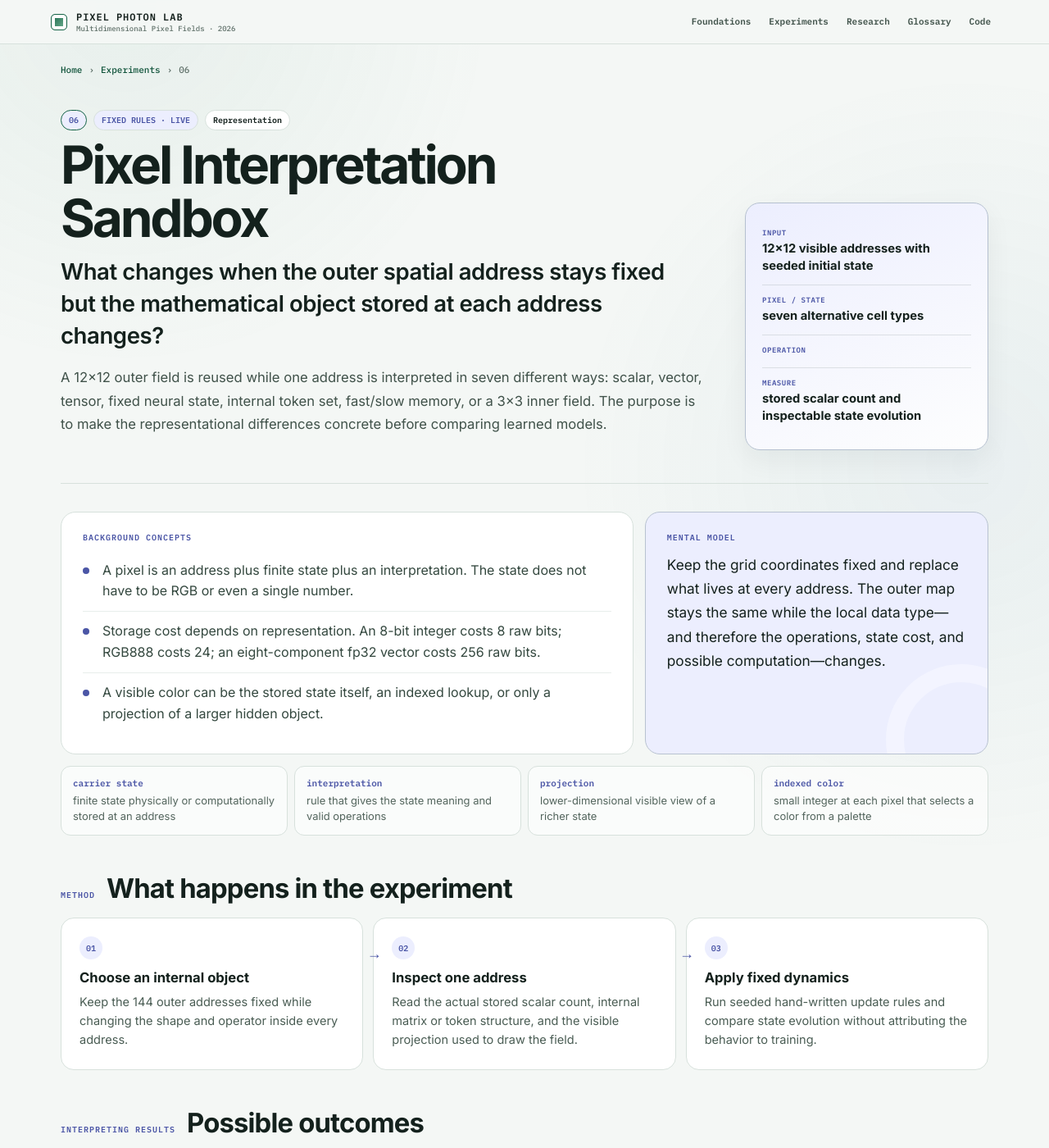
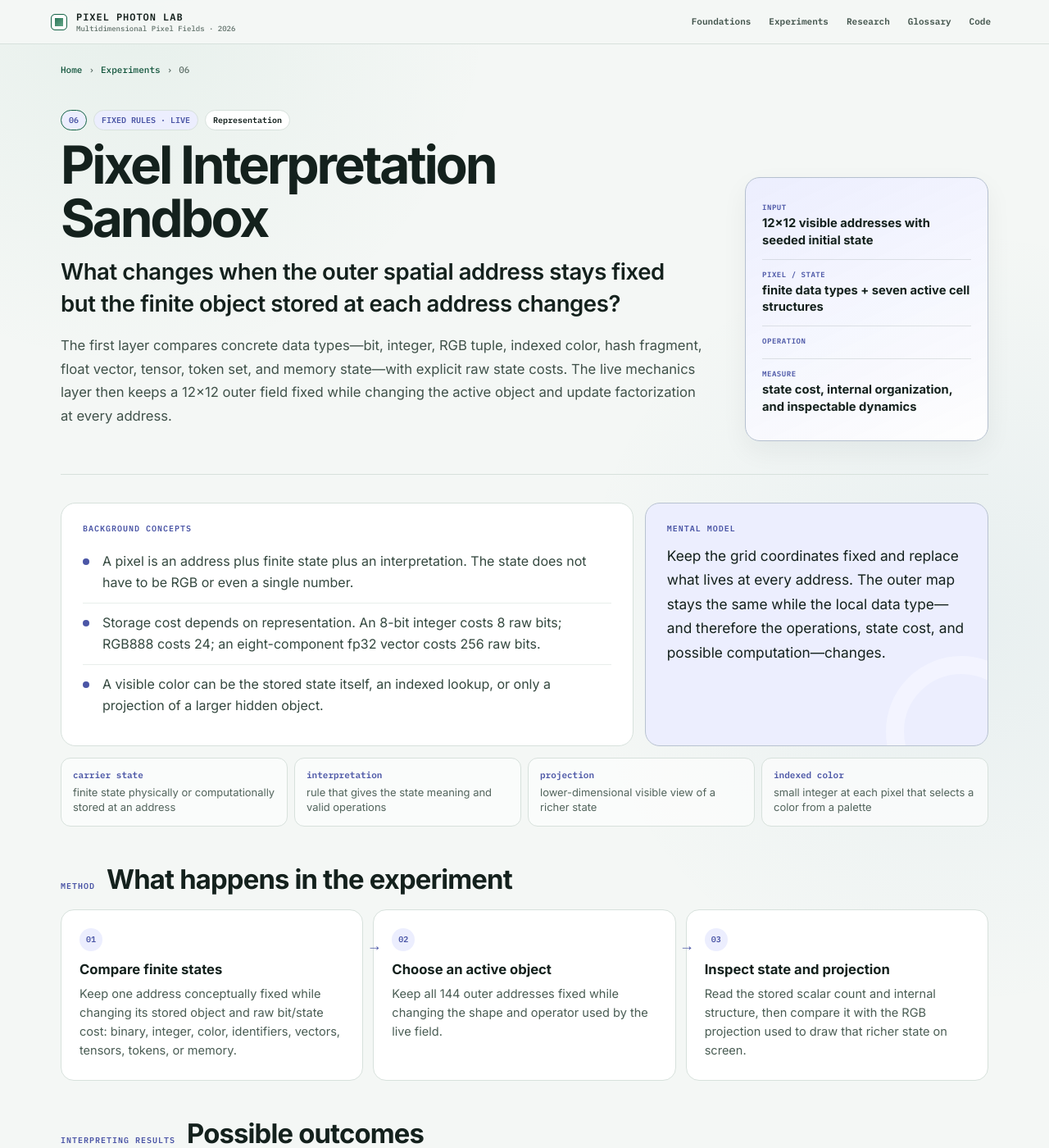
Before and after one commit to bitwikiorg/pixel-art-2026, a Jekyll site: the page built from experiment/interpretation/index.html, in a window 1280 px wide and 1400 px high. Shown: the whole window at 82% size. Built offline with Jekyll 4.4.1, drawn with Linux system fonts in a browser that asks for light colours; some of the changed text lies outside the part shown.

Commit message:
Expand pixel interpretation lab with finite data types

```diff
--- a/experiment/interpretation/index.html
+++ b/experiment/interpretation/index.html
@@ -4,36 +4,54 @@
 exp_id: "06"
 status: "FIXED RULES · LIVE"
 category: "Representation"
-question: "What changes when the outer spatial address stays fixed but the mathematical object stored at each address changes?"
-explanation: "A 12×12 outer field is reused while one address is interpreted in seven different ways: scalar, vector, tensor, fixed neural state, internal token set, fast/slow memory, or a 3×3 inner field. The purpose is to make the representational differences concrete before comparing learned models."
-deck: "Hold the outer address space fixed and change the object associated with every address."
+question: "What changes when the outer spatial address stays fixed but the finite object stored at each address changes?"
+explanation: "The first layer compares concrete data types—bit, integer, RGB tuple, indexed color, hash fragment, float vector, tensor, token set, and memory state—with explicit raw state costs. The live mechanics layer then keeps a 12×12 outer field fixed while changing the active object and update factorization at every address."
+deck: "Hold the outer address space fixed and change the finite object associated with every address."
 source: "12×12 visible addresses with seeded initial state"
-interpretation: "seven alternative cell types"
+interpretation: "finite data types + seven active cell structures"
 learned: "No · all matrices/rules are fixed and seeded"
-measure: "stored scalar count and inspectable state evolution"
-shows: "The computational object at a spatial address can be factored in genuinely different ways."
-does_not_show: "Usefulness, learning, compression, semantic specialization or reasoning. This is a mechanics demonstrator."
+measure: "state cost, internal organization, and inspectable dynamics"
+shows: "Different finite mathematical objects and update factorizations can occupy the same outer address under explicit accounting."
+does_not_show: "Learning, superiority, compression, semantic specialization or reasoning. This is a representation and mechanics demonstrator."
 steps:
-  - label: "Choose an internal object"
-    text: "Keep the 144 outer addresses fixed while changing the shape and operator inside every address."
-  - label: "Inspect one address"
-    text: "Read the actual stored scalar count, internal matrix or token structure, and the visible projection used to draw the field."
-  - label: "Apply fixed dynamics"
-    text: "Run seeded hand-written update rules and compare state evolution without attributing the behavior to training."
+  - label: "Compare finite states"
+    text: "Keep one address conceptually fixed while changing its stored object and raw bit/state cost: binary, integer, color, identifiers, vectors, tensors, tokens, or memory."
+  - label: "Choose an active object"
+    text: "Keep all 144 outer addresses fixed while changing the shape and operator used by the live field."
+  - label: "Inspect state and projection"
+    text: "Read the stored scalar count and internal structure, then compare it with the RGB projection used to draw that richer state on screen."
 technical: |
-  A vector with eight components and a 4×4 tensor with sixteen components differ both in scalar count and internal factorization. A fair performance comparison therefore requires separate equal-state and equal-resource protocols; the sandbox only exposes mechanics.
+  A data type and an active computational architecture are related but not identical. An RGB888 pixel is a 24-bit stored tuple. A 4×4 fp16 tensor is 256 raw state bits. A three-token, six-dimensional fp16 token set is 288 raw bits before any model parameters are counted.
 
-  The neural mode executes a shared deterministic nonlinear transform. The token mode executes real attention mathematics over three internal six-dimensional tokens. Their weights are seeded constants, so neither mode demonstrates learning.
+  Indexed color demonstrates shared side information directly: a 2-bit pixel can select one of four colors, but an instance-specific four-entry RGB888 palette costs another 96 bits. If the palette is universal or deterministically derived from already-counted state, that cost is shared or derived rather than new independent source information.
 
-  The subfield mode makes the nesting explicit: one outer address contains a 3×3 inner grid. That is a useful structural primitive, but genuine recursive architecture would additionally reuse a common interface or operator across levels and measure whether the reuse improves generalization, computation, or storage.
+  The live neural mode executes a shared deterministic nonlinear transform. The token mode executes real attention mathematics over three internal six-dimensional tokens. Their weights are seeded constants, so neither mode demonstrates learning.
+
+  The subfield mode makes nesting explicit: one outer address contains a 3×3 inner grid. Genuine recursive architecture would additionally reuse a common interface or operator across levels and measure whether that reuse improves generalization, computation, or storage.
 scripts:
   - /assets/js/pixel-universe.js
 ---
 <section>
+  <div class="section-head"><div class="kicker">Finite state at one address</div><h2>One coordinate can carry many explicitly bounded objects.</h2></div>
+  <div class="state-specimen-grid">
+    <article class="state-specimen"><div class="specimen-top"><h3>bit</h3><span class="state-cost">1 bit</span></div><div class="state-value">1</div><p>Two possible stored states.</p></article>
+    <article class="state-specimen"><div class="specimen-top"><h3>uint8 integer</h3><span class="state-cost">8 bits</span></div><div class="state-value">173</div><p>256 possible integer values at the same address.</p></article>
+    <article class="state-specimen"><div class="specimen-top"><h3>RGB888 tuple</h3><span class="state-cost">24 bits</span></div><div class="state-value rgb-visual"></div><p>`(44, 167, 145)` is three stored 8-bit channels, not a projection.</p></article>
+    <article class="state-specimen"><div class="specimen-top"><h3>indexed color</h3><span class="state-cost">2 bits + palette</span></div><div class="state-value index-visual">{% for i in (1..16) %}<i></i>{% endfor %}</div><p>Index `2` selects one of four colors. An instance-specific RGB palette would add 96 bits.</p></article>
+    <article class="state-specimen"><div class="specimen-top"><h3>hash fragment</h3><span class="state-cost">16 bits</span></div><div class="state-value">0xA6F3</div><p>A fixed-width identifier fragment can support lookup or routing without pretending to be a full hash.</p></article>
+    <article class="state-specimen"><div class="specimen-top"><h3>float vector</h3><span class="state-cost">8×fp32 = 256 bits</span></div><div class="state-value vector-visual"></div><p>Eight continuous components; a visible RGB square can show only a projection.</p></article>
+    <article class="state-specimen"><div class="specimen-top"><h3>tensor</h3><span class="state-cost">4×4×fp16 = 256 bits</span></div><div class="state-value tensor-visual">{% for i in (1..16) %}<i></i>{% endfor %}</div><p>Sixteen values with explicit 2D internal factorization.</p></article>
+    <article class="state-specimen"><div class="specimen-top"><h3>token set</h3><span class="state-cost">3×6×fp16 = 288 bits</span></div><div class="state-value token-visual"><i></i><i></i><i></i></div><p>Three internal tokens can interact before emitting an outer message.</p></article>
+    <article class="state-specimen"><div class="specimen-top"><h3>memory state</h3><span class="state-cost">16×fp16 = 256 bits</span></div><div class="state-value">[ fast₈ | slow₈ ]</div><p>Two temporal roles share one spatial address.</p></article>
+  </div>
+</section>
+
+<section style="margin-top:48px">
+  <div class="section-head"><div class="kicker">Active mechanics</div><h2>Richer objects can also carry their own internal computation.</h2></div>
   <div class="interpretation-ladder" aria-label="Pixel interpretation ladder"><div><strong>scalar</strong><small>1 value</small></div><div><strong>vector</strong><small>8D</small></div><div><strong>tensor</strong><small>4×4</small></div><div><strong>neural</strong><small>shared fixed MLP</small></div><div><strong>tokens</strong><small>3×6D attention</small></div><div><strong>memory</strong><small>8 fast + 8 slow</small></div><div><strong>subfield</strong><small>3×3 inner grid</small></div></div>
 </section>
 <section class="pixel-universe-grid" style="margin-top:18px">
   <aside class="panel"><h2>Internal object</h2><div class="pixel-mode-list"><button class="pixel-mode active" data-pixel-mode="scalar">Scalar</button><button class="pixel-mode" data-pixel-mode="vector">Vector</button><button class="pixel-mode" data-pixel-mode="tensor">Tensor · 4×4</button><button class="pixel-mode" data-pixel-mode="neural">Fixed neural unit</button><button class="pixel-mode" data-pixel-mode="transformer">Fixed micro-transformer</button><button class="pixel-mode" data-pixel-mode="memory">Fast/slow memory</button><button class="pixel-mode" data-pixel-mode="subfield">3×3 subfield</button></div><div class="cta-row"><button id="pixelUniverseRun" class="btn primary">Run</button><button id="pixelUniverseStepBtn" class="btn">Step</button><button id="pixelUniverseReset" class="btn">Reset</button><button id="pixelUniverseInject" class="btn secondary">Inject signal</button></div></aside>
-  <section class="lab-card"><div class="kicker">Selected primitive</div><h2 id="pixelModeTitle">Scalar pixel</h2><p id="pixelModeDesc" class="lab-explain"></p><code id="pixelModeFormula" class="universe-formula"></code><div class="lab-canvas-wrap pixel-universe-canvas"><div class="overlay-label">12×12 ADDRESSES · STEP <span id="pixelUniverseStep">0</span></div><canvas id="pixelUniverseCanvas"></canvas></div><p class="lab-explain">Color is a low-dimensional projection of the stored state.</p></section>
+  <section class="lab-card"><div class="kicker">Selected primitive</div><h2 id="pixelModeTitle">Scalar pixel</h2><p id="pixelModeDesc" class="lab-explain"></p><code id="pixelModeFormula" class="universe-formula"></code><div class="lab-canvas-wrap pixel-universe-canvas"><div class="overlay-label">12×12 ADDRESSES · STEP <span id="pixelUniverseStep">0</span></div><canvas id="pixelUniverseCanvas"></canvas></div><p class="lab-explain">The RGB square is a projection of the active state. It is not the complete vector, tensor, token set, memory object, or subfield.</p></section>
   <aside class="panel"><h2>Selected address</h2><div id="pixelInspector"></div><div class="metrics"><div class="metric"><small>SCALARS / PIXEL</small><strong id="pixelModeDims">1</strong></div><div class="metric"><small>FIELD SCALARS</small><strong id="pixelModeScalars">144</strong></div></div><div class="method-box" style="margin-top:14px"><strong>Fixed parameters.</strong> Neural and attention modes perform nonlinear computation with deterministic seeded weights. No objective or training data selected those weights.</div></aside>
 </section>
```
